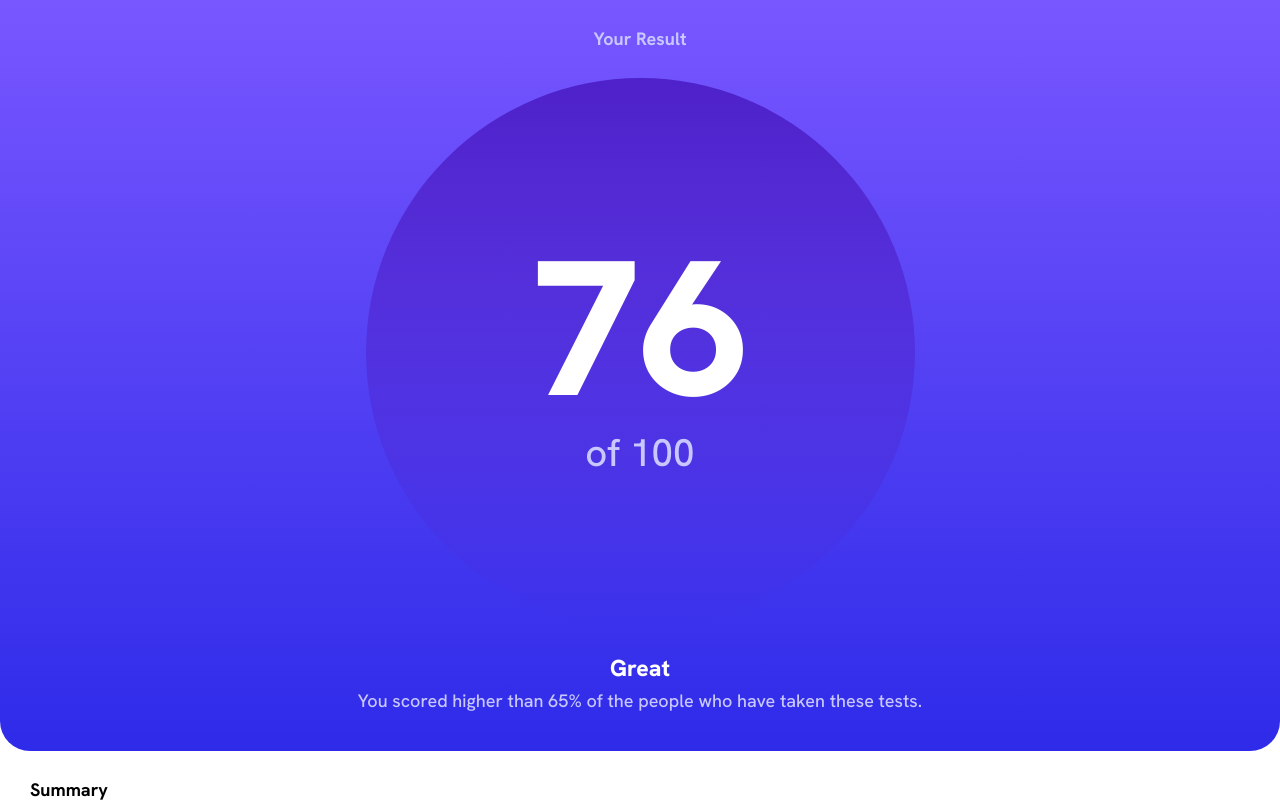
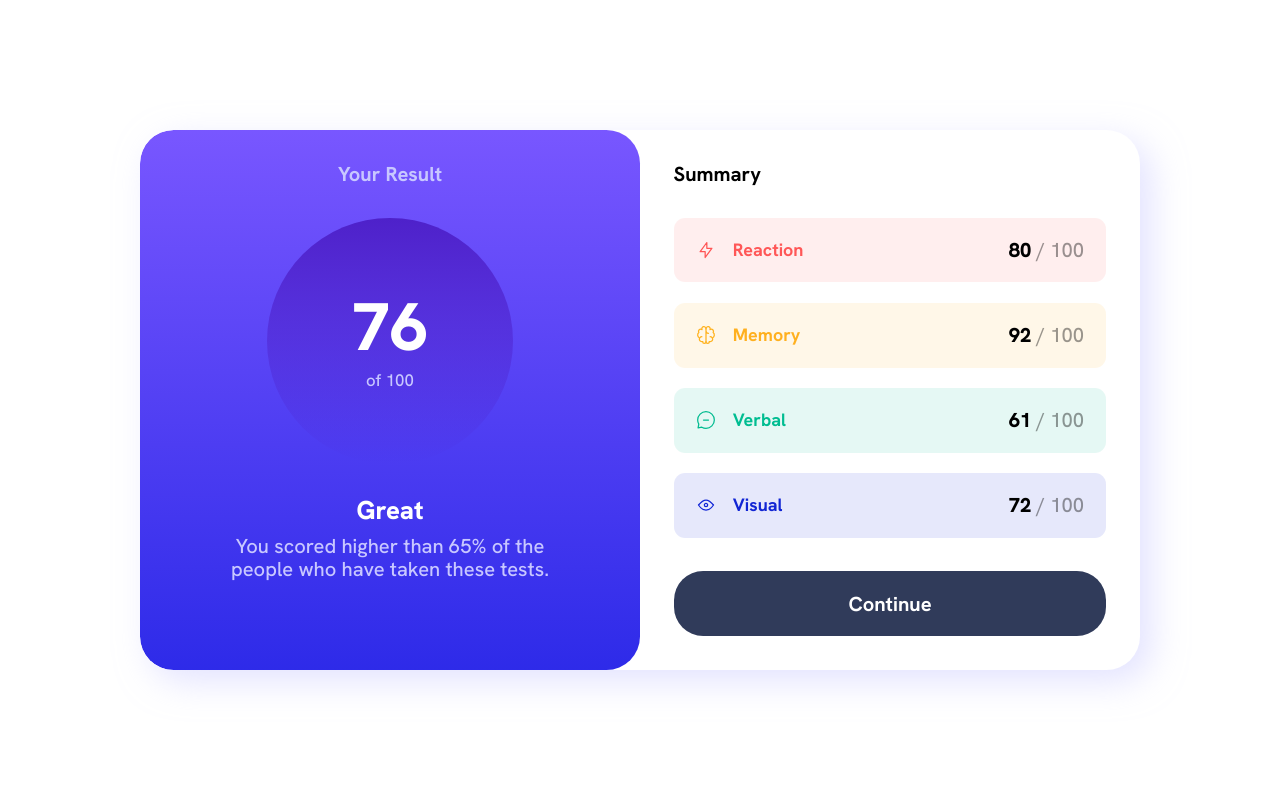
Before and after one commit to verhulstd/syntra-results-2024, a website: page index.html in a window 1280 px wide. Shown: the top 802 px of the page. Drawn offline with nearby package versions, Linux system fonts and the light colour scheme.

Commit message:
desktop version

```diff
--- a/style.css
+++ b/style.css
@@ -161,3 +161,40 @@ main {
     }
   }
 }
+
+@media (min-width: 700px) {
+  :root {
+    font-size: 70%;
+  }
+  body {
+    padding: 3rem;
+    min-height: 100vh;
+    display: grid;
+    place-items: center;
+    main {
+      max-width: 1000px;
+      grid-template-columns: repeat(2, 1fr);
+      box-shadow: 1rem 1rem 3rem 0rem
+        color-mix(in hsl, var(--LightLavender) 50%, transparent);
+      border-radius: 3rem;
+      overflow: hidden;
+      section {
+        &:nth-child(1) {
+          border-radius: 3rem;
+          div {
+            width: 57%;
+            h3 {
+              font-size: 6rem;
+            }
+            h4 {
+              font-size: 1.5rem;
+            }
+          }
+          p {
+            width: 85%;
+          }
+        }
+      }
+    }
+  }
+}
```
